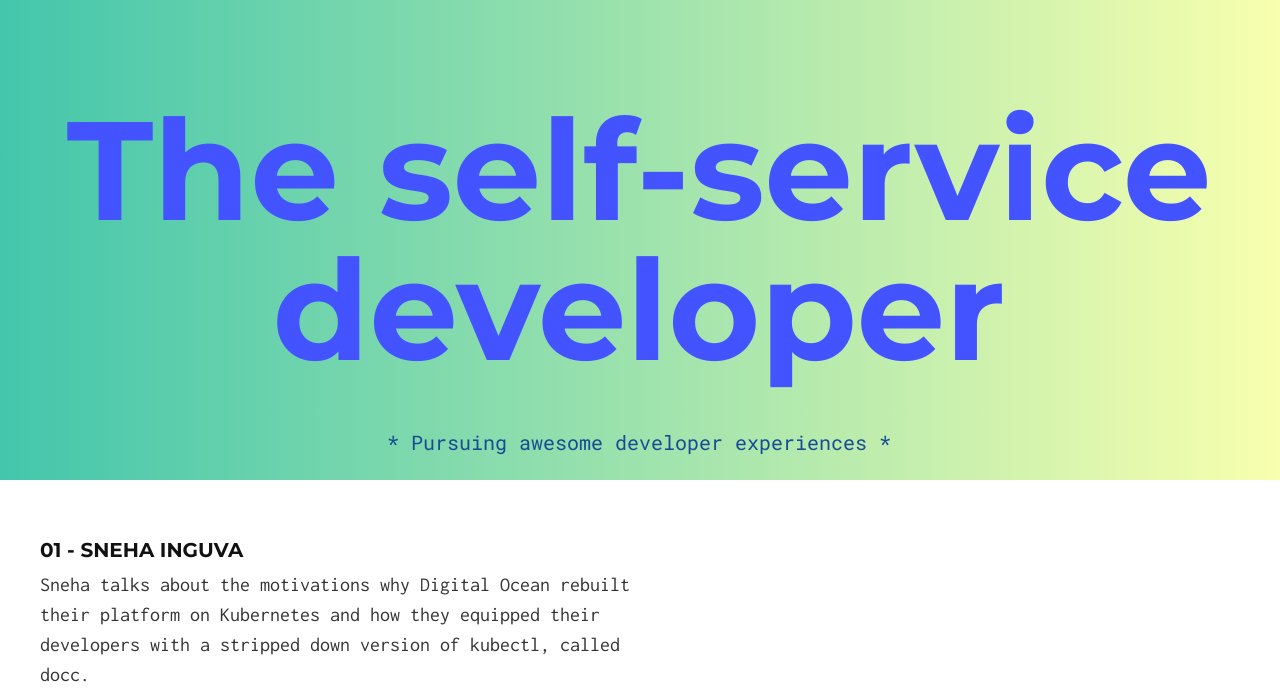
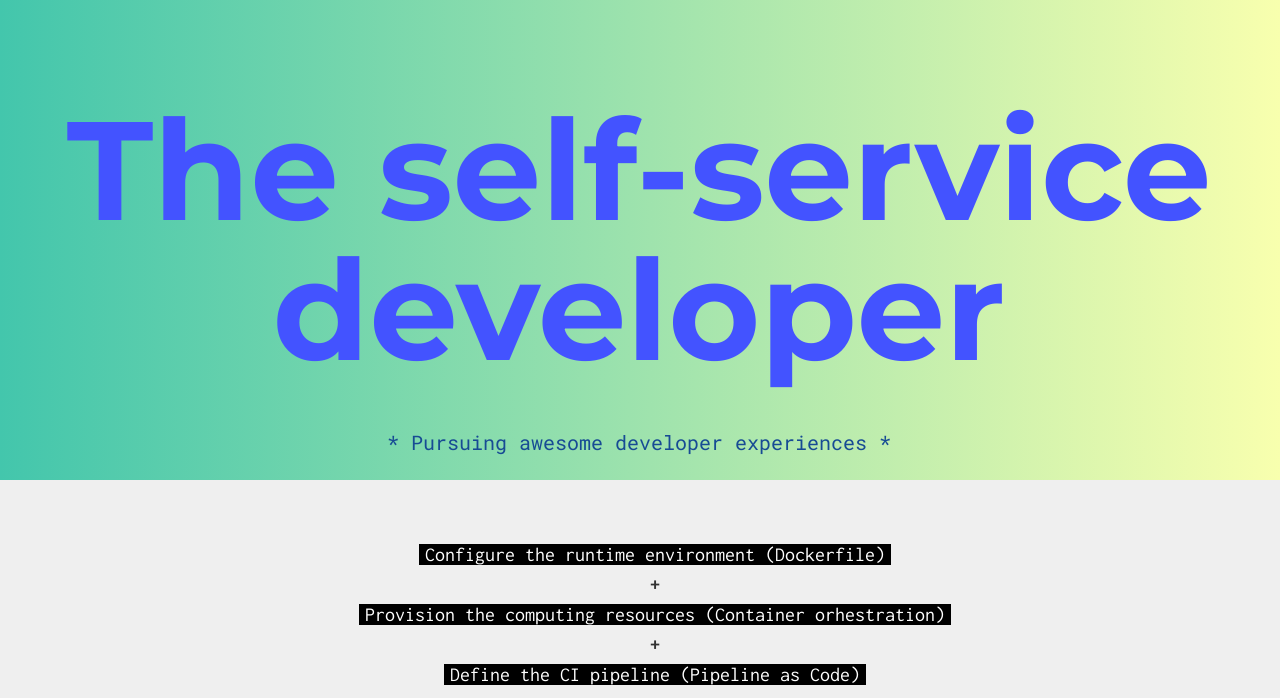
Before and after one commit to laszlocph/the-self-service-dev, a Jekyll site: the page built from index.md, in a window 1280 px wide. Shown: the part 100-798 px from the top of the page. Built offline with Jekyll 4.4.1, drawn with Linux system fonts in a browser that asks for light colours; some of the changed text lies outside the part shown.

Commit message:
Explanation

```diff
--- a/_layouts/default.html
+++ b/_layouts/default.html
@@ -7,7 +7,7 @@
   <meta name="viewport" content="width=device-width, initial-scale=1.0">
 
   <title>{{ site.title }}</title>
-  <link rel="stylesheet" href="css/main.css?9">
+  <link rel="stylesheet" href="css/main.css?10">
 {% include head.html %}
 </head>
 <body>
@@ -16,6 +16,30 @@
       <h1>The self-service developer</h1>
     </div>
     <div class="center"><h2>* Pursuing awesome developer experiences *</h2></div>
+  </div>
+  <div class="equtation">
+    <div>
+      <ul>
+        <li><span class="black">Configure the runtime environment (Dockerfile)</span></li>
+        <li class="sign">+</li>
+        <li><span class="black">Provision the computing resources (Container orhestration)</span></li>
+        <li class="sign">+</li>
+        <li><span class="black">Define the CI  pipeline (Pipeline as Code)</span></li>
+        <li class="sign">+</li>
+        <li><span class="black">In simple Yaml files</span></li>
+        <li class="sign">+</li>
+        <li><span class="black">All in version control</span></li>
+      </ul>
+
+      <ul>
+        <li class="sign">=</li>
+      </ul>
+
+      <ul>
+        <li><span class="red">You are in control</span></li>
+        <li><span class="red">You know, for speed.. and profit!</span></li>
+      </ul>
+    </div>
   </div>
   <div class="container videos">
     <div class="left-video">
--- a/_sass/_solo.scss
+++ b/_sass/_solo.scss
@@ -174,7 +174,6 @@ pre > code {
 
   padding: 4rem 0 5rem;
   position: relative;
-  margin-bottom: 2rem;
 }
 
 @media (min-width: 45rem) {
@@ -241,3 +240,45 @@ h2 {
 .videos h3 {
   margin: 0 0 .5rem 0;
 }
+
+.equtation {
+  text-align: center;
+  margin-bottom: 5em;
+  padding: 3em 0 1em 0;
+  background-color: #efefef;
+}
+
+.equtation div {
+  max-width: 79rem;
+  margin: 0 auto;
+}
+
+.equtation ul {
+  list-style-type: none;
+}
+
+.equtation li {
+  list-style-type: none;
+}
+
+@media (min-width: 85rem) {
+  .equtation li {
+    display: inline;
+  }
+}
+
+.black {
+  background-color: black;
+  color: white;
+  padding: 0 0.3em
+}
+
+.red {
+  background-color: red;
+  color: white;
+  padding: 0 0.3em
+}
+
+.sign {
+  font-weight: bold;
+}
```
